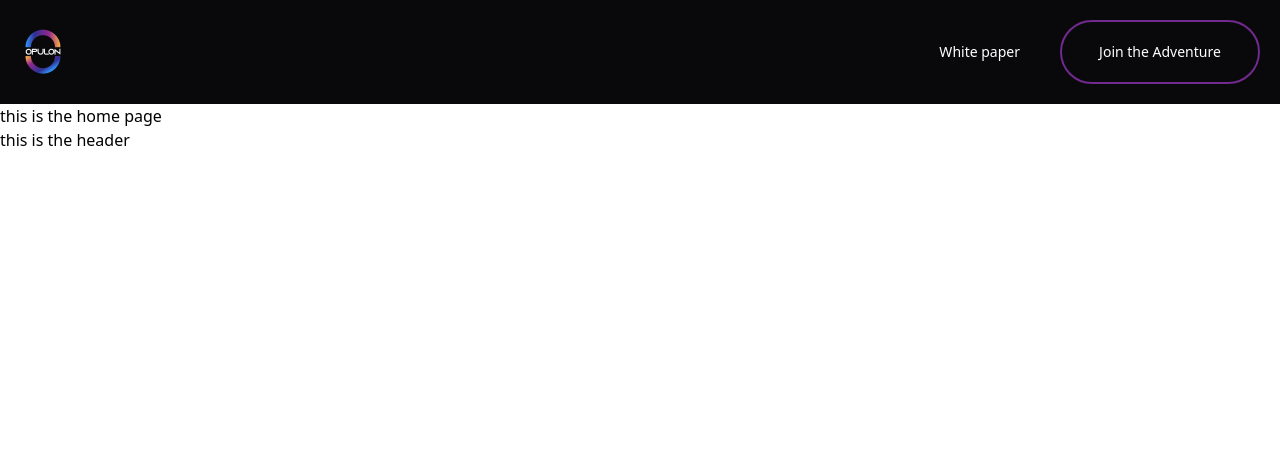
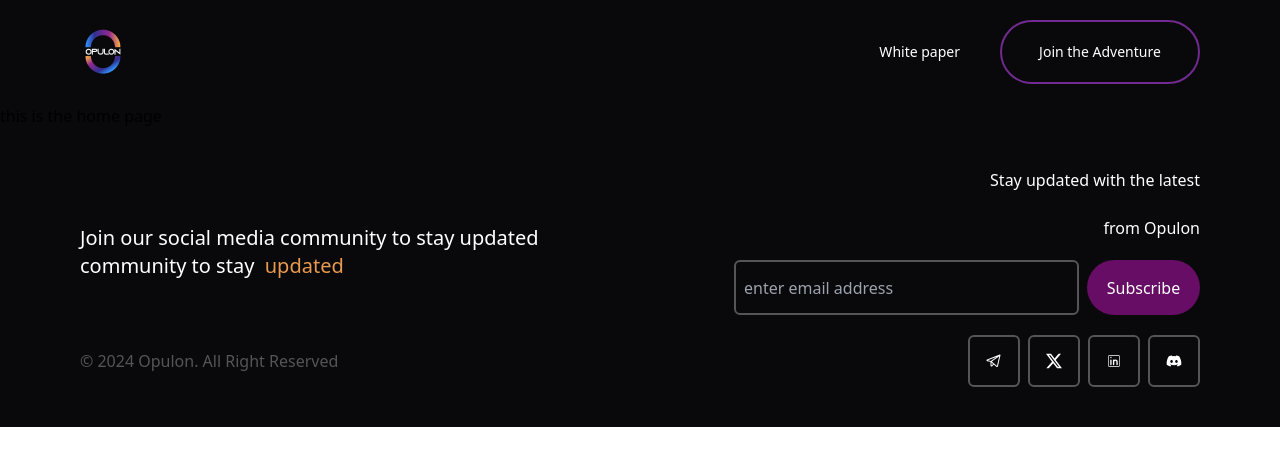
Before and after one commit to judechimaobi/Opulon-Website, a React (Vite) app: page / in a window 1280 px wide. Shown: the top 466 px of the page. Built offline with nearby package versions, Linux system fonts and the light colour scheme.

Commit message:
:completed the footer page

```diff
--- a/package.json
+++ b/package.json
@@ -12,6 +12,7 @@
   "dependencies": {
     "react": "^18.3.1",
     "react-dom": "^18.3.1",
+    "react-icons": "^5.3.0",
     "react-router": "^6.26.1",
     "react-router-dom": "^6.26.1"
   },
--- a/src/Components/Footer/Footer.jsx
+++ b/src/Components/Footer/Footer.jsx
@@ -1,7 +1,58 @@
+import { PiTelegramLogo } from "react-icons/pi";
+import { BsTwitterX } from "react-icons/bs";
+import { CiLinkedin } from "react-icons/ci";
+import { FaDiscord } from "react-icons/fa";
 const Footer = ()=>{
     return(
         <>
-        <h1>this is the header</h1>
+            <div className="flex flex-col justify-between w-full h-auto py-10">
+                <div className="flex px-20 bg-[#09090B] justify-between items-center w-full">
+                    <div className="flex flex-col text-[#fff] text-xl font-normal">
+                        <p>
+                            Join our social media community to stay updated
+                        </p>
+                        <span className="flex">
+                            community to stay &nbsp;<p className="text-[#E99A4E]">updated</p>
+                        </span>
+                    </div>
+                    <div className="flex flex-col text-[#fff]">
+                        <div className="flex flex-col">
+                            <p className="text-right">
+                                Stay updated with the latest
+                            </p><br />
+                            <p  className="text-right">from Opulon</p>
+                        </div>
+                        <div className="flex my-5">
+                            <input
+                                type="text"
+                                placeholder="enter email address"
+                                className="w-[345px] h-[55px] text-[#555555] border-2 border-[#555555] bg-[#09090B] rounded-md p-2 focus:outline-none"
+                             />
+                            <button
+                                type="submit" className="w-[113px] h-[55px] bg-[#670D65] rounded-full ml-2">
+                                Subscribe
+                            </button>
+                        </div>
+                    </div>
+                </div>
+                <div className="flex items-center justify-between px-20 font-normal">
+                    <p className="text-[#555555]">&copy; 2024 Opulon. All Right Reserved</p>
+                    <div className="flex">
+                        <div className="flex items-center justify-center border-2 border-[#555555] rounded-md w-[52px] h-[52px]">
+                            <p className="text-[#fff]"><PiTelegramLogo /></p>
+                        </div>
+                        <div className="flex items-center justify-center border-2 border-[#555555] mx-2 rounded-md w-[52px] h-[52px]">
+                            <p className="text-[#fff]"><BsTwitterX /></p>
+                        </div>
+                        <div className="flex items-center justify-center border-2 border-[#555555] rounded-md w-[52px] h-[52px]">
+                            <p className="text-[#fff]"><CiLinkedin /></p>
+                        </div>
+                        <div className="flex items-center justify-center border-2 border-[#555555] ml-2 rounded-md w-[52px] h-[52px]">
+                            <p className="text-[#fff]"><FaDiscord /></p>
+                        </div>
+                    </div>
+                </div>
+            </div>
         </>
     )
 }
--- a/src/Components/Header/Header.jsx
+++ b/src/Components/Header/Header.jsx
@@ -2,7 +2,7 @@
 const Header = ()=>{
     return(
         <>
-            <div className="flex justify-between items-center w-full bg-[#09090B] p-5">
+            <div className="flex justify-between items-center w-full bg-[#09090B] py-5 px-20">
                 <img src={images.opulon} alt="logo" />
                 <div className="flex w-auto items-center  text-sm text-[#fff]">
                     <p>White paper</p>
--- a/src/Pages/Layout/Layout.jsx
+++ b/src/Pages/Layout/Layout.jsx
@@ -5,7 +5,7 @@
 const Layout  = ({ children })=>{
     return (
         <>
-        <div className="m-0 p-0 w-full h-[50px] bg-[#09090B]">
+        <div className="m-0 p-0 w-full h-full bg-[#09090B]">
             <Header />
                 {children}
             <Footer />
--- a/tailwind.config.js
+++ b/tailwind.config.js
@@ -5,7 +5,6 @@
     "./src/**/*.{js,ts,jsx,tsx}",
   ],
   theme: {
-
     extend: {
 
     },
```
Also changed, not shown: 1 other file (tests, documents, lock files or other folders).
